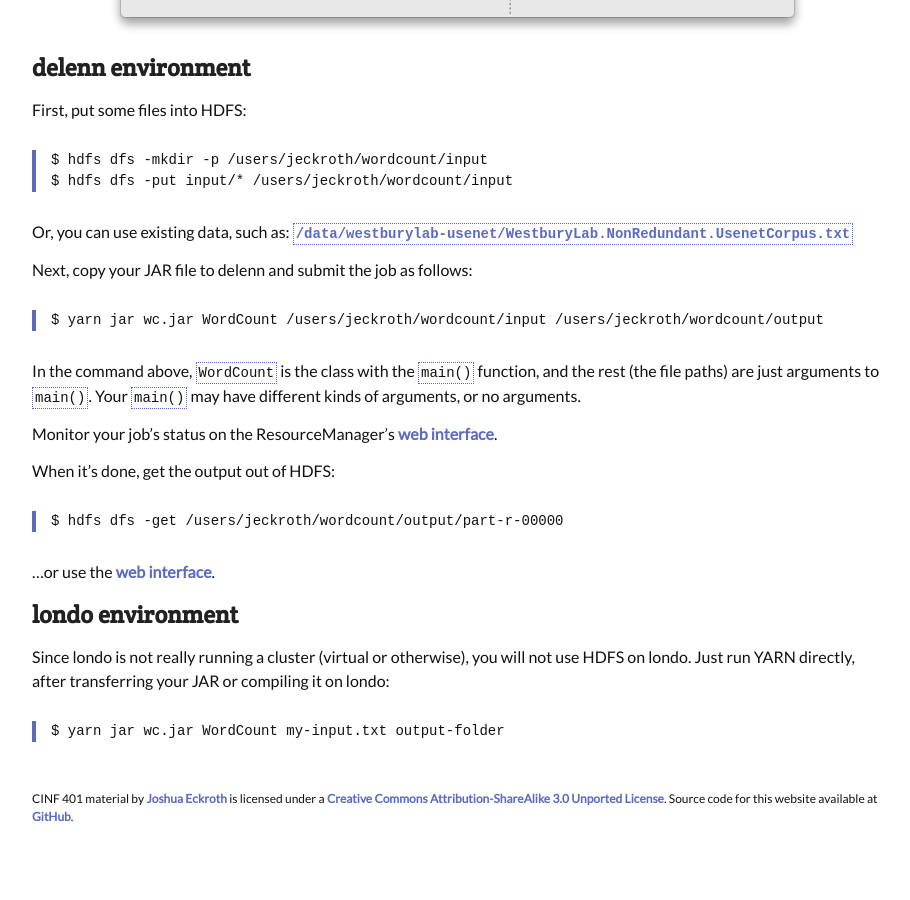
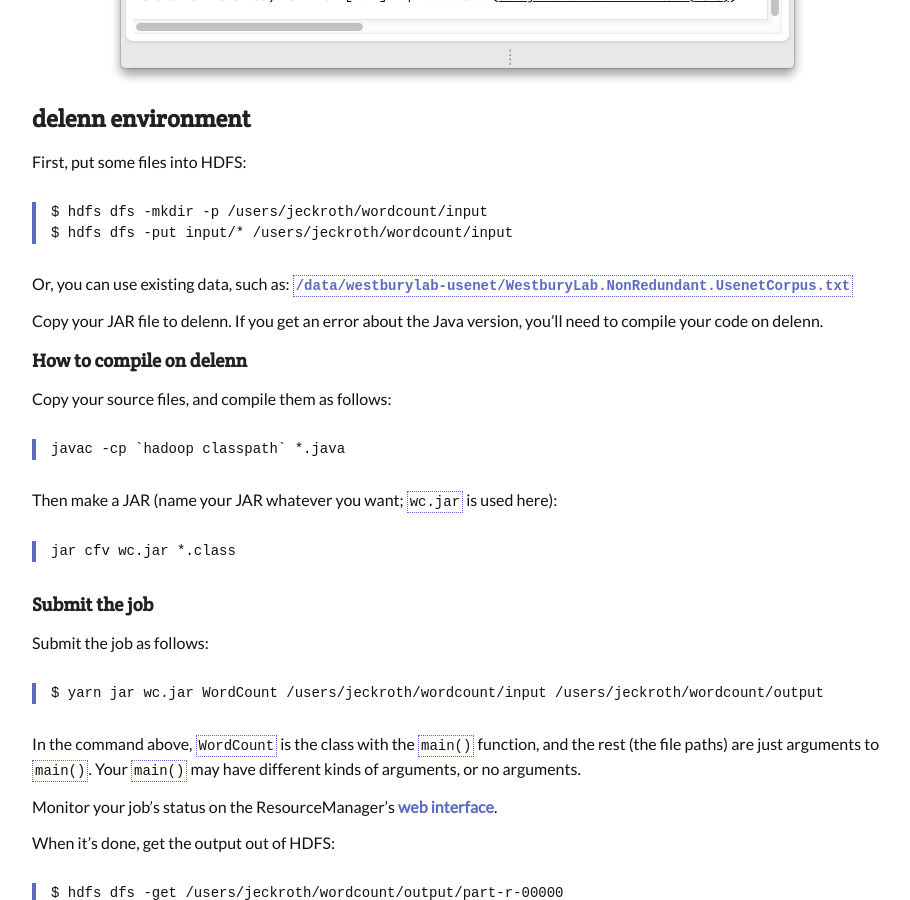
Before and after one commit to joshuaeckroth/cinf401-website, a Jekyll site: the page built from notes/hadoop-workflow.markdown, in a window 1280 px wide and 900 px high, scrolled down 7813 px. Shown: the whole window, without its empty margins (183-1093 px from the left). Built offline with Jekyll 4.4.1, drawn with Linux system fonts in a browser that asks for light colours; Markdown is read by kramdown in place of the engine named in the settings; before the commit the page ends 8659 px from its top, so only the background shows below that; some of the changed text lies outside the part shown.

Commit message:
Added notes about compiling on delenn.

````diff
--- a/notes/hadoop-workflow.markdown
+++ b/notes/hadoop-workflow.markdown
@@ -80,7 +80,25 @@ $ hdfs dfs -put input/* /users/jeckroth/wordcount/input
 
 Or, you can use existing data, such as: [`/data/westburylab-usenet/WestburyLab.NonRedundant.UsenetCorpus.txt`](http://localhost:9000/hadoop/namenode:50070/explorer.html#/data/westburylab-usenet)
 
-Next, copy your JAR file to delenn and submit the job as follows:
+Copy your JAR file to delenn. If you get an error about the Java version, you'll need to compile your code on delenn.
+
+### How to compile on delenn
+
+Copy your source files, and compile them as follows:
+
+```
+javac -cp `hadoop classpath` *.java
+```
+
+Then make a JAR (name your JAR whatever you want; `wc.jar` is used here):
+
+```
+jar cfv wc.jar *.class
+```
+
+### Submit the job
+
+Submit the job as follows:
 
 ```
 $ yarn jar wc.jar WordCount /users/jeckroth/wordcount/input /users/jeckroth/wordcount/output
````
